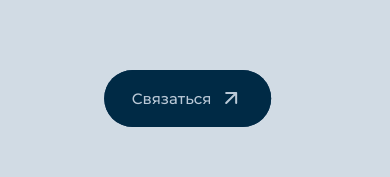
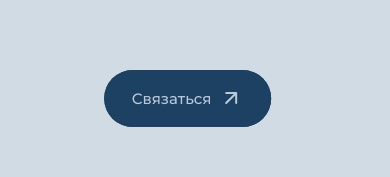
Before and after one commit to maxim-klenov/vite-portfolio, a React (Vite) app: page / in a window 390 px wide. Shown: the part 621-798 px from the top of the page. Built offline with nearby package versions, Linux system fonts and the light colour scheme; a web font is replaced by a local one.

Commit message:
update - media queries

```diff
--- a/src/App.css
+++ b/src/App.css
@@ -166,7 +166,7 @@ img {
     left: 0;
     z-index: -1;
     transition: all 0.4s;
-    background-color: #002a45;
+    background-color: var(--title-color);
 }
 
 .button:hover::after {
```
